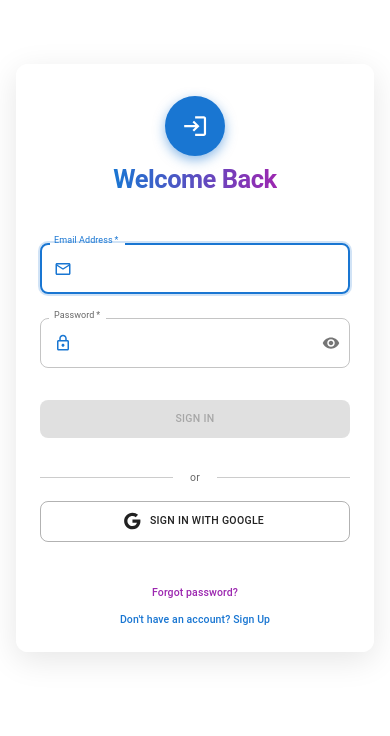
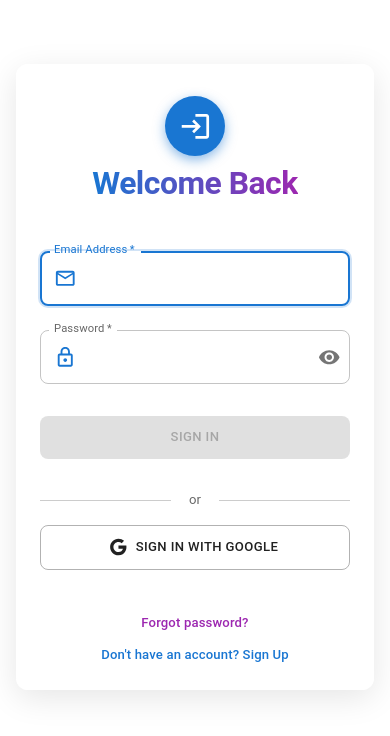
Before and after one commit to Pushkar111/Task-Tracker, a React (Create React App) app: page /login in a window 390 px wide. Shown: the top 736 px of the page. Built offline with nearby package versions, Linux system fonts and the light colour scheme; no server answers.

Commit message:
mobile Font Size increase

```diff
--- a/src/styles.css
+++ b/src/styles.css
@@ -138,7 +138,7 @@ footer {
 
 @media (max-width: 768px) {
   html {
-    font-size: 14px;
+    font-size: 16px;
   }
 
   .App {
@@ -149,7 +149,7 @@ footer {
 
 @media (max-width: 480px) {
   html {
-    font-size: 12px;
+    font-size: 15px;
   }
 
   .form-control-check {
@@ -159,6 +159,7 @@ footer {
 
   .btn {
     padding: 0.5rem 1rem;
+    font-size: 1rem; /* Added explicit font size for buttons */
   }
 }
 
```
